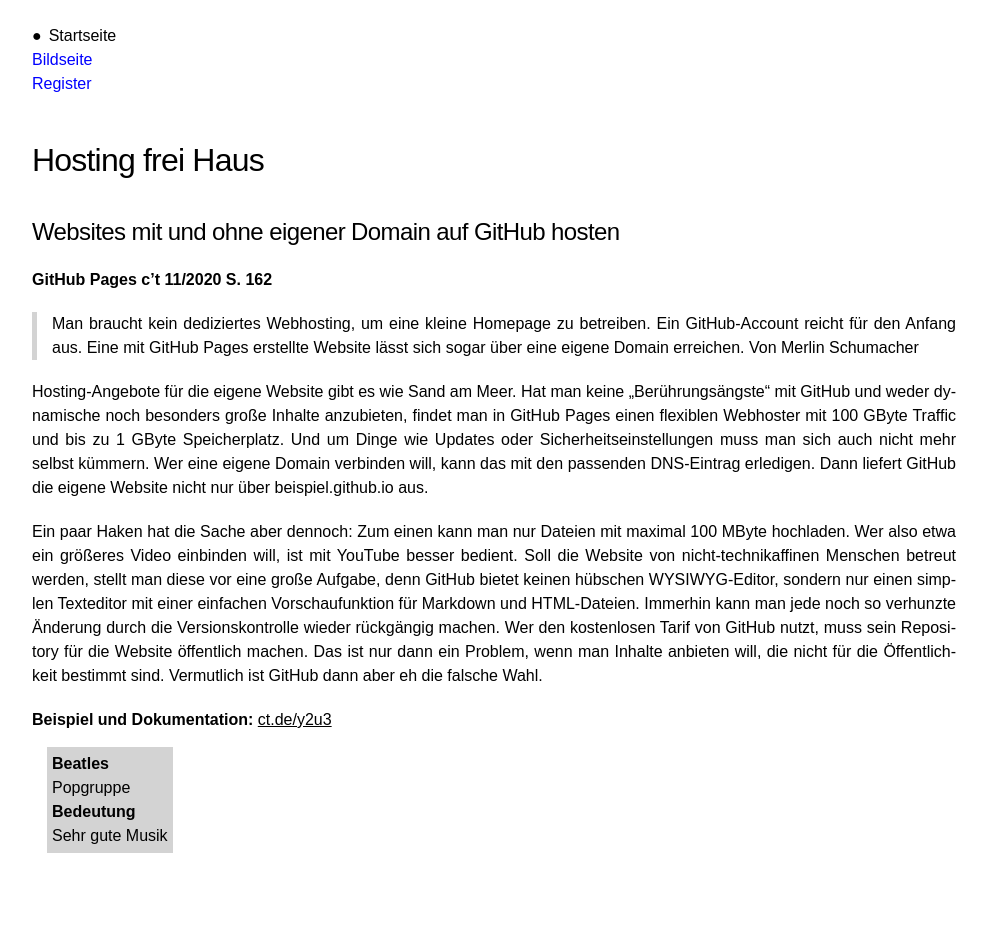
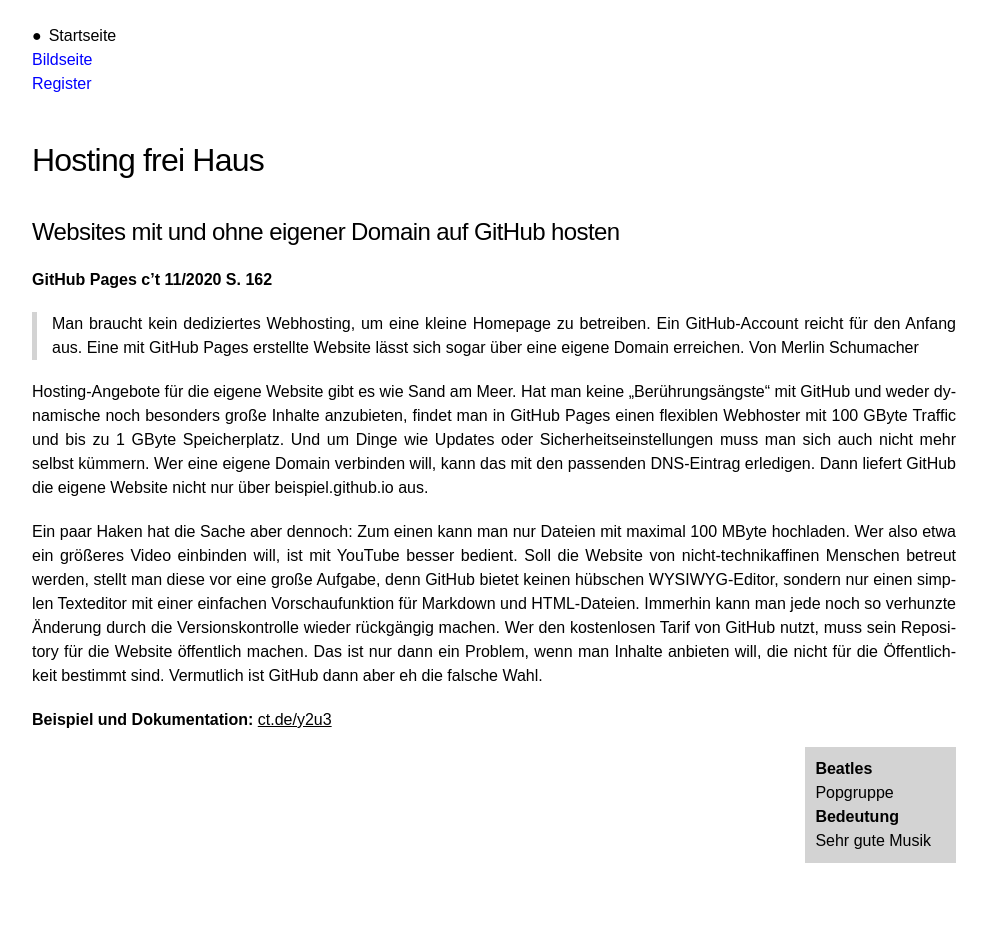
Before and after one commit to webuser-ralf/webuser-ralf.github.io, a Jekyll site: the page built from index.md, in a window 1280 px wide. Shown: the whole page, without its empty margins (146-1133 px from the left). Built offline with Jekyll 4.4.1, drawn with Linux system fonts in a browser that asks for light colours; our own code applies the rules of GitHub Pages for plain Markdown files.

Commit message:
Update layout.scss

```diff
--- a/_sass/layout.scss
+++ b/_sass/layout.scss
@@ -16,8 +16,9 @@
 dl {
     margin: 15px 0 15px 15px;
     background: lightgray;
-    padding: 5px;
+    padding: 10px 25px 10px 10px;
     display: inline-block;
+    float: right;
 }
 
 dt {
```
